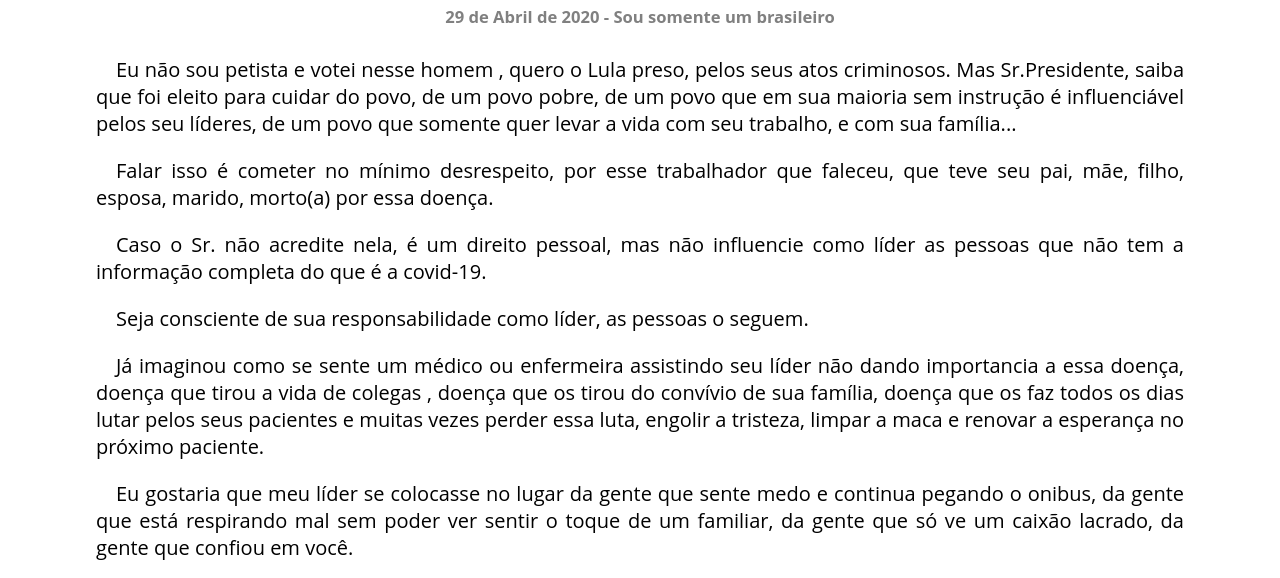
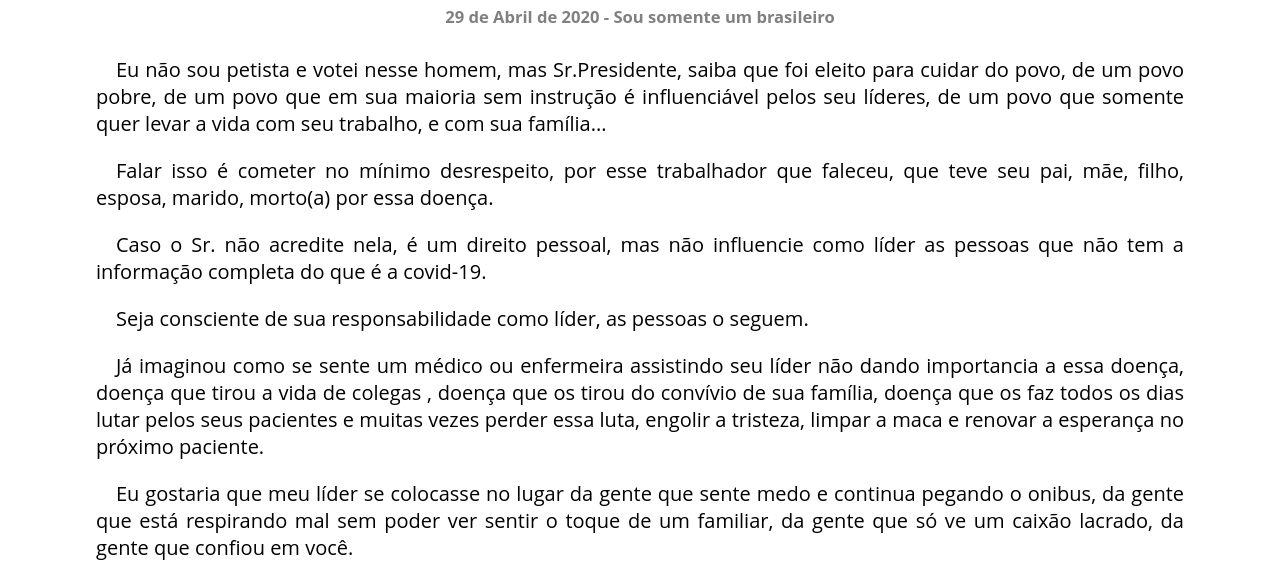
Before and after one commit to umbrasileiro/umbrasileiro.github.io, a plain HTML site: page index.htm in a window 1280 px wide. Shown: the part 188-766 px from the top of the page. Drawn offline with Linux system fonts and the light colour scheme.

Commit message:
Correção no texto: e daí..

```diff
--- a/index.htm
+++ b/index.htm
@@ -15,8 +15,7 @@
 		</header>
 		<section>
 			<p>
-			Eu não sou petista e votei nesse homem , quero o Lula preso, pelos seus atos criminosos.
-			Mas Sr.Presidente, saiba que foi eleito para cuidar do povo, de um povo pobre, de um povo que em sua maioria sem instrução é influenciável pelos seu líderes, de um povo que somente quer levar a vida com seu trabalho, e com sua família...
+			Eu não sou petista e votei nesse homem, mas Sr.Presidente, saiba que foi eleito para cuidar do povo, de um povo pobre, de um povo que em sua maioria sem instrução é influenciável pelos seu líderes, de um povo que somente quer levar a vida com seu trabalho, e com sua família...
 			</p>
 			<p>
 				Falar isso é cometer no mínimo desrespeito, por esse trabalhador
```
